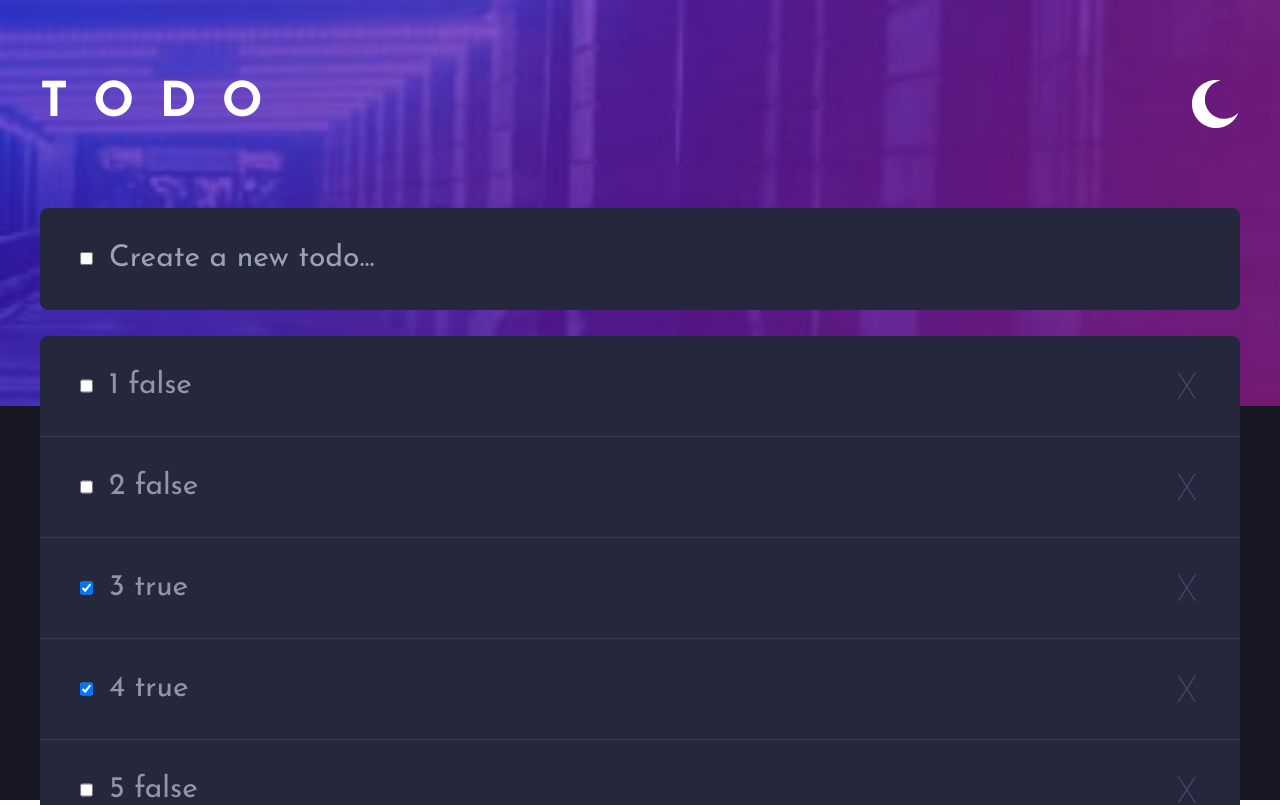
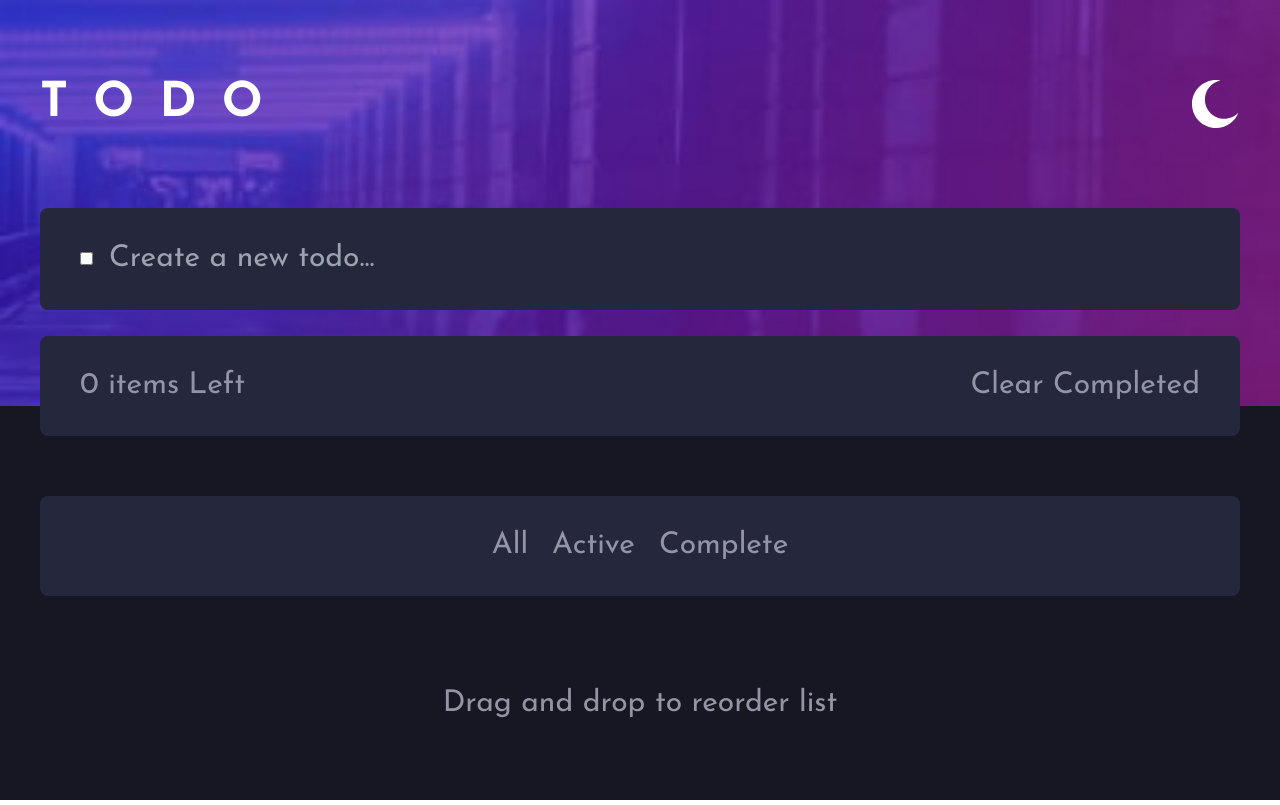
Before and after one commit to COLADOXD/all-app, a Vue app: page / in a window 1280 px wide. Shown: the top 805 px of the page. Built offline with nearby package versions, Linux system fonts and the light colour scheme.

Commit message:
refactory

```diff
--- a/src/views/Home.vue
+++ b/src/views/Home.vue
@@ -5,34 +5,7 @@ import { reactive, ref } from "vue";
 
 const valor = ref('')
 
-const todoList = ref([
-    {
-        message: '1',
-        isCompleted: false,
-        id: 0
-    },
-    {
-        message: '2',
-        isCompleted: false,
-        id: 0
-    },
-    {
-        message: '3',
-        isCompleted: true,
-        id: 0
-    },
-    {
-        message: '4',
-        isCompleted: true,
-        id: 0
-    },
-    {
-        message: '5',
-        isCompleted: false,
-        id: 0
-    },
-
-])
+const todoList = ref([])
 const handleSubmit = () => {
     todoList.value.push({ message: valor.value, isCompleted: false });
     valor.value = '';
@@ -44,9 +17,6 @@ const handleTodoChanged = (todoIndex) => {
 };
 
 const handleTodoDeleted = (todoIndex) => {
-    // const todoItem = todoList.value[todoIndex]
-    // todoItem.isCompleted = !todoItem.isCompleted;
-    // todoIndex.value.revemo
     todoList.value.splice(todoIndex, 1);
 };
 
```
Also changed, not shown: src/components/ToddleList.vue (+1 -43 lines).
